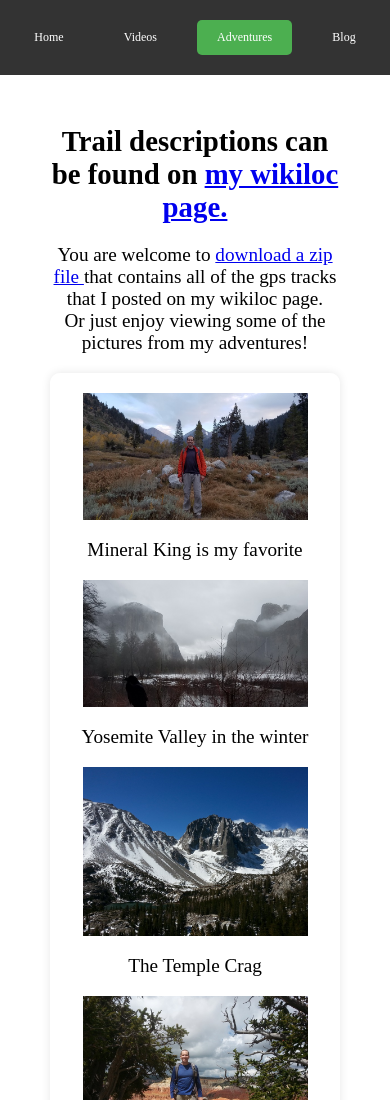
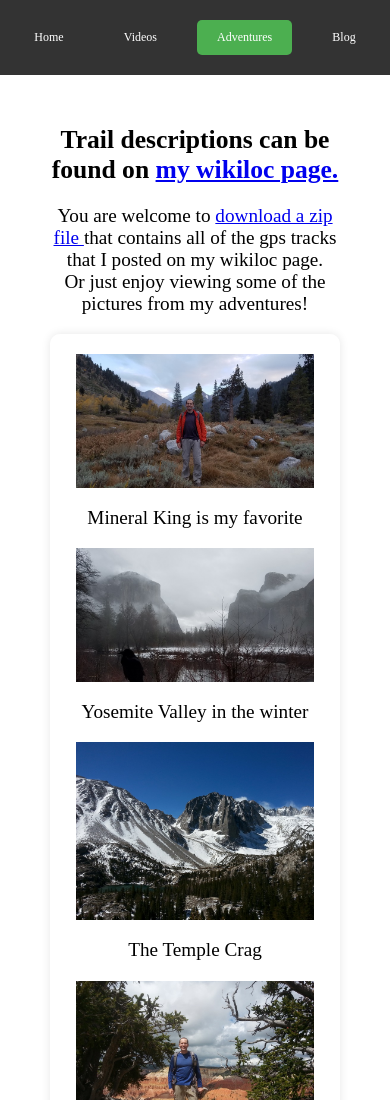
Before and after one commit to markmcla74/MinivanRving, a plain HTML site: page adventures.html in a window 390 px wide. Shown: the top 1100 px of the page. Drawn offline with Linux system fonts and the light colour scheme.

Commit message:
Update styles.css

```diff
--- a/BlogPostAssets/Styles/styles.css
+++ b/BlogPostAssets/Styles/styles.css
@@ -54,6 +54,9 @@ h1 {
 
 h3 {
   font-size: 1.8rem;
+   @media (max-width: 600px) {
+  font-size: 1.6rem;
+  }
   margin-bottom: 20px;
   margin-top: 0px;
 }
@@ -68,7 +71,7 @@ p {
   margin-right: auto;
   width: 60%;
    @media (max-width: 600px) {
-  width: 90%;
+  width: 95%;
   }
 }
 
```
